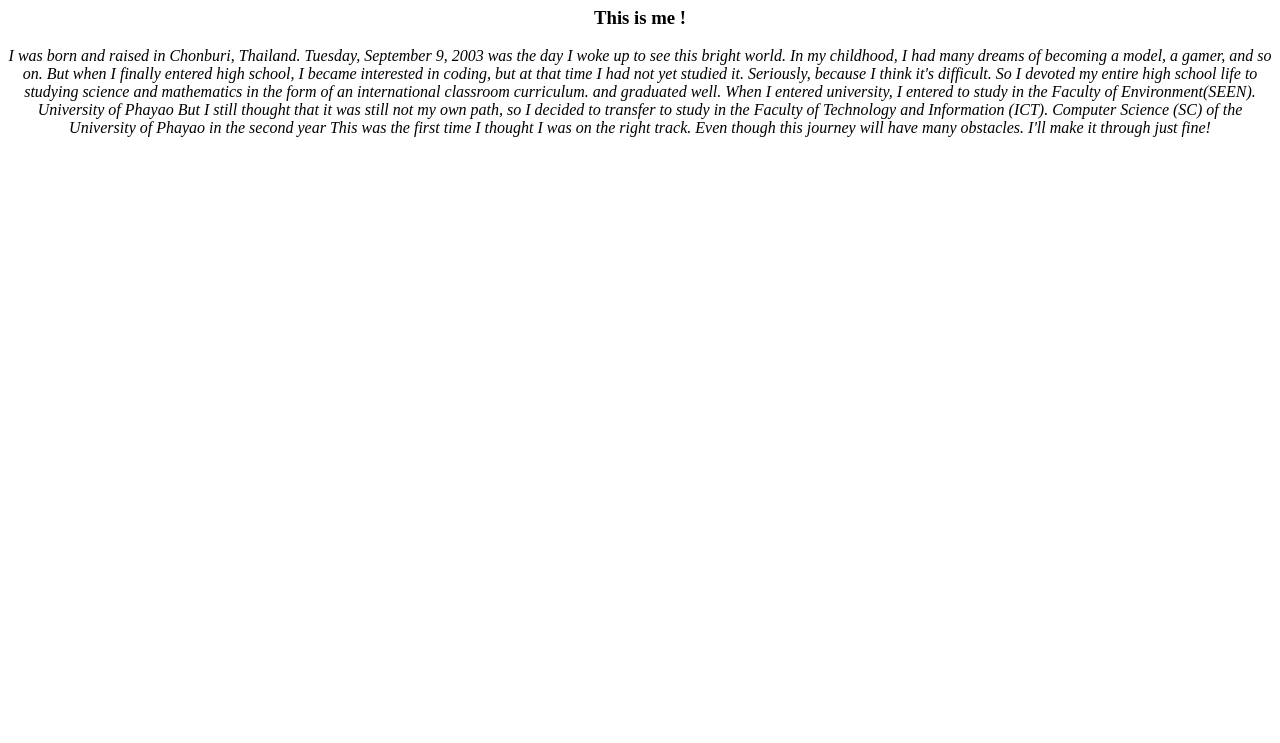
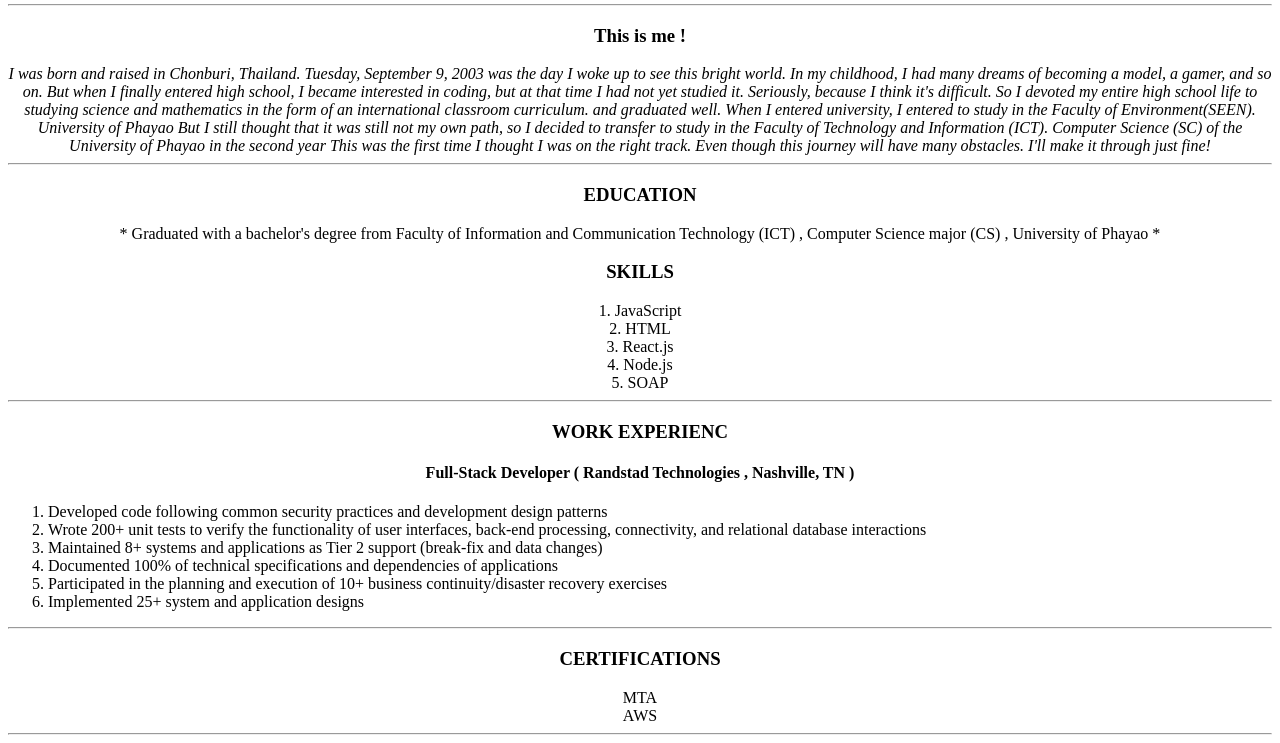
Before and after one commit to ampxxmly/Resume, a plain HTML site: page HTML5/Index.html in a window 1280 px wide. Shown: the part 646-1389 px from the top of the page. Before the commit the page ends 800 px from the top, so only its background shows below. Drawn offline with Linux system fonts and the light colour scheme.

Commit message:
first commit

```diff
--- a/HTML5/Index.html
+++ b/HTML5/Index.html
@@ -9,8 +9,9 @@
     <center><h1>RESUME</h1></center>
     <center><img src="IMG_6348.png" alt="Peem" width="400" height="400"></center>
     <center><i>Chakkaphan C. (peem)</i></center>
+    <center><i>Full-Stack Developer</i></center>
     <hr>
-    <p>(  <b>INFOMATION</b> ) ! </p>
+    <p><b><center>INFOMATION :</center></b> </p>
     <p>
         <img src="6422200.png" alt="IG" width="50" height="50">
         <a href="https://www.instagram.com/cc.ninesep_/">: cc.ninesep_</a>
@@ -25,7 +26,48 @@
     <center><h3>This is me !</h3></center>
     <center><i>I was born and raised in Chonburi, Thailand. Tuesday, September 9, 2003 was the day I woke up to see this bright world. In my childhood, I had many dreams of becoming a model, a gamer, and so on. But when I finally entered high school, I became interested in coding, but at that time I had not yet studied it. Seriously, because I think it's difficult. So I devoted my entire high school life to studying science and mathematics in the form of an international classroom curriculum. and graduated well. When I entered university, I entered to study in the Faculty of Environment(SEEN). University of Phayao But I still thought that it was still not my own path, so I decided to transfer to study in the Faculty of Technology and Information (ICT). Computer Science (SC) of the University of Phayao in the second year This was the first time I thought I was on the right track. Even though this journey will have many obstacles. I'll make it through just fine!
 
+        </i></center>
+        <hr>
+        <center><h3> EDUCATION</h3></center>
+        <center>* Graduated with a bachelor's degree from Faculty of Information and Communication Technology (ICT) , Computer Science major (CS) , University of Phayao * </center>
+        <center><h3>SKILLS </h3></center>
+        <center> 1. JavaScript</center>
+        <center>2. HTML</center>
+        <center>3. React.js</center>
+        <Center>4. Node.js</Center>
+        <center>5. SOAP</center>
+        <hr>
+        <center><h3>WORK EXPERIENC</h3></center>
+        <center><h4>Full-Stack Developer ( Randstad Technologies , Nashville, TN ) </h4></center>
+        <ol>
+            <li>Developed code following common security practices
+                and development design patterns
+                </li>
+                <li>
+                    Wrote 200+ unit tests to verify the functionality of user
+interfaces, back-end processing, connectivity, and
+relational database interactions
+                </li>
+                <li>
+                    Maintained 8+ systems and applications as Tier 2 support
+(break-fix and data changes)
+                </li>
+                <li>
+                    Documented 100% of technical specifications and
+dependencies of applications
+                </li>
+                <li>
+                    Participated in the planning and execution of 10+
+business continuity/disaster recovery exercises
+                </li>
+                <li>Implemented 25+ system and application designs
+                </li>
+        </ol>
+        <hr>
+<center><h3>CERTIFICATIONS</h3></center>
+<center> MTA </center>
+<center>  AWS </center>
+<hr>
 
-        </i></center>
 </body>
 </html>
```
